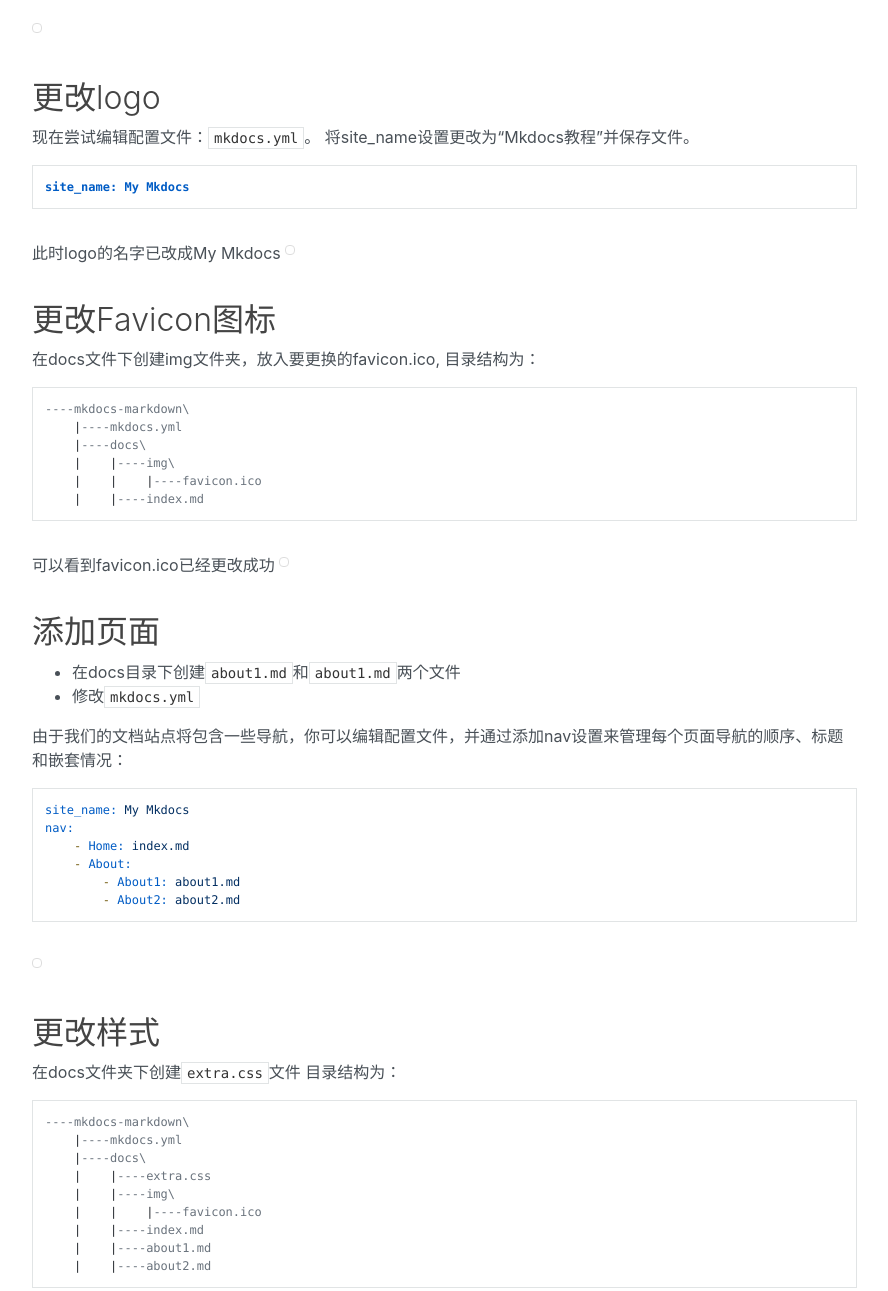
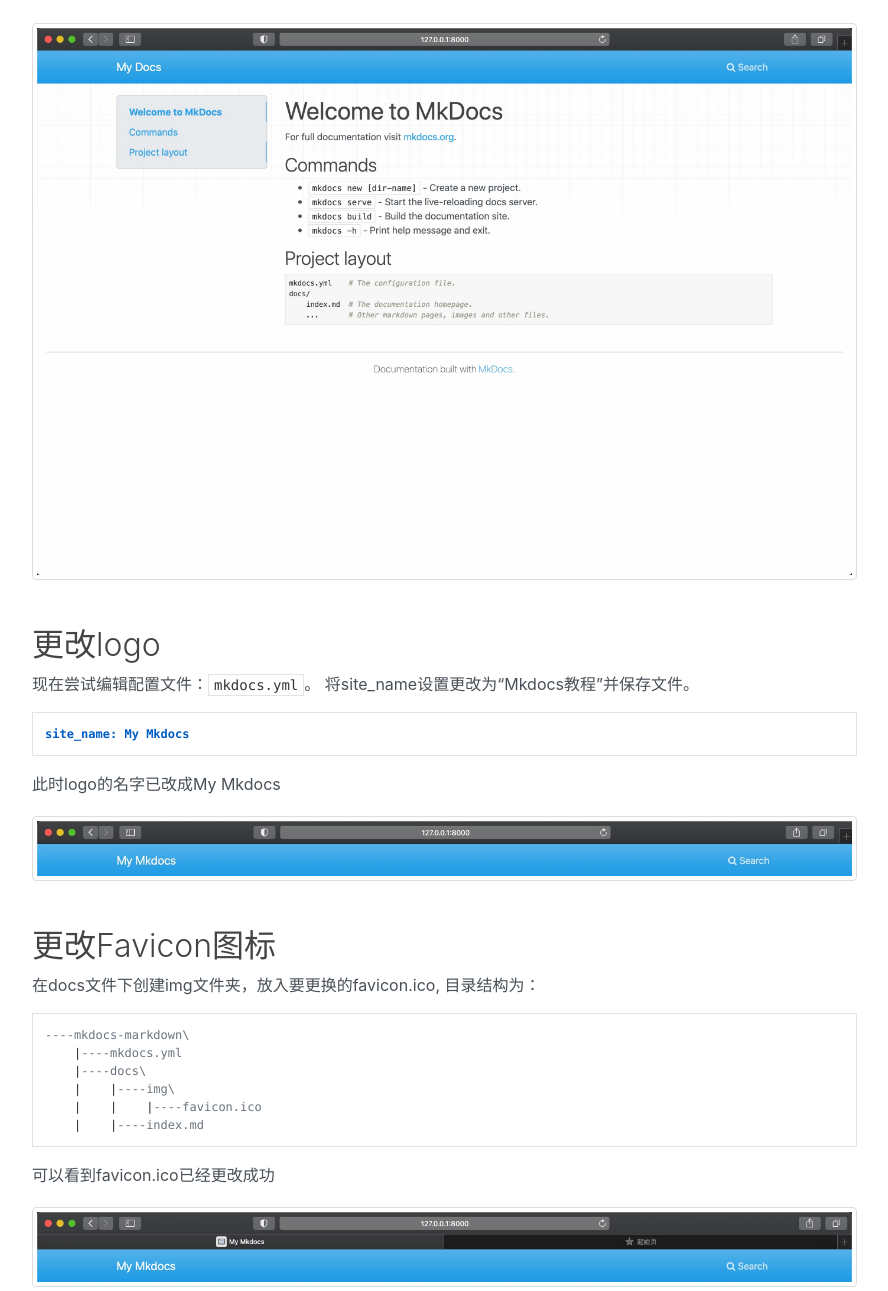
Before and after one commit to huangtongfei/huangtongfei.github.io, a plain HTML site: page mkdocs/start/index.html in a window 1280 px wide. Shown: the part 1458-2749 px from the top of the page, without its empty margins (338-1226 px from the left). Drawn offline with nearby package versions, Linux system fonts and the light colour scheme.

Commit message:
submit mkdocs

```diff
--- a/mkdocs/start/index.html
+++ b/mkdocs/start/index.html
@@ -133,7 +133,7 @@
 <h2 id="_2">概述</h2>
 <p>MkDocs是python的第三方库，适用于文档和静态博客网站。文档源文件以Markdown编写，编写完毕可以快速生成静态网页并部署到github。  </p>
 <p>如果有条件可以用自己的域名而后用cdn加速。</p>
-<p>这是项目完成后的样子，<a href="https://github.com">先一睹为快吧</a></p>
+<p>这是项目完成后的样子，<a href="https://mkdocsdemo.github.io/">先一睹为快吧</a></p>
 <p>下面正文开始...</p>
 <h2 id="mkdocs">安装MkDocs</h2>
 <p>查看python版本，没安装的同学需要先安装python3</p>
@@ -172,13 +172,13 @@ INFO    -  Start detecting changes
 </code></pre>
 <pre><code>在浏览器中打开http://127.0.0.1:8000/，你将看到显示的默认主页：
 </code></pre>
-<p><img alt="" src="index_files/1.jpg" /></p>
+<p><img alt="" src="../../imgs/WX20201014-203744%402x.jpg" /></p>
 <h2 id="logo">更改logo</h2>
 <p>现在尝试编辑配置文件：<code>mkdocs.yml</code>。 将site_name设置更改为“Mkdocs教程”并保存文件。</p>
 <pre><code>site_name: My Mkdocs
 </code></pre>
 <p>此时logo的名字已改成My Mkdocs
-<img alt="" src="index_files/2.jpg" /></p>
+<img alt="" src="../../imgs/WX20201014-205115%402x.jpg" /></p>
 <h2 id="favicon">更改Favicon图标</h2>
 <p>在docs文件下创建img文件夹，放入要更换的favicon.ico,
 目录结构为：</p>
@@ -190,7 +190,7 @@ INFO    -  Start detecting changes
     |    |----index.md
 </code></pre>
 <p>可以看到favicon.ico已经更改成功
-<img alt="" src="index_files/3.jpg" /></p>
+<img alt="" src="../../imgs/WX20201014-205422%402x.jpg" /></p>
 <h2 id="_3">添加页面</h2>
 <ul>
 <li>在docs目录下创建<code>about1.md</code>和<code>about1.md</code>两个文件</li>
@@ -204,7 +204,7 @@ nav:
         - About1: about1.md
         - About2: about2.md
 </code></pre>
-<p><img alt="" src="index_files/4.jpg" /></p>
+<p><img alt="" src="../../imgs/WX20201014-205625%402x.jpg" /></p>
 <h2 id="_4">更改样式</h2>
 <p>在docs文件夹下创建<code>extra.css</code>文件
 目录结构为：</p>
@@ -234,7 +234,7 @@ nav:
 extra_css: [extra.css]
 </code></pre>
 <p>此时选中导航后字体颜色变成了黑色
-<img alt="" src="index_files/5.jpg" /></p></div>
+<img alt="" src="../../imgs/WX20201014-205843%402x.jpg" /></p></div>
             </div>
         </div>
 
```
Also changed, not shown: index.html (+1 -1 lines), imgs/WX20201014-203744@2x.jpg (added), imgs/WX20201014-205115@2x.jpg (added), imgs/WX20201014-205422@2x.jpg (added), imgs/WX20201014-205625@2x.jpg (added), imgs/WX20201014-205843@2x.jpg (added), 1 other file.
